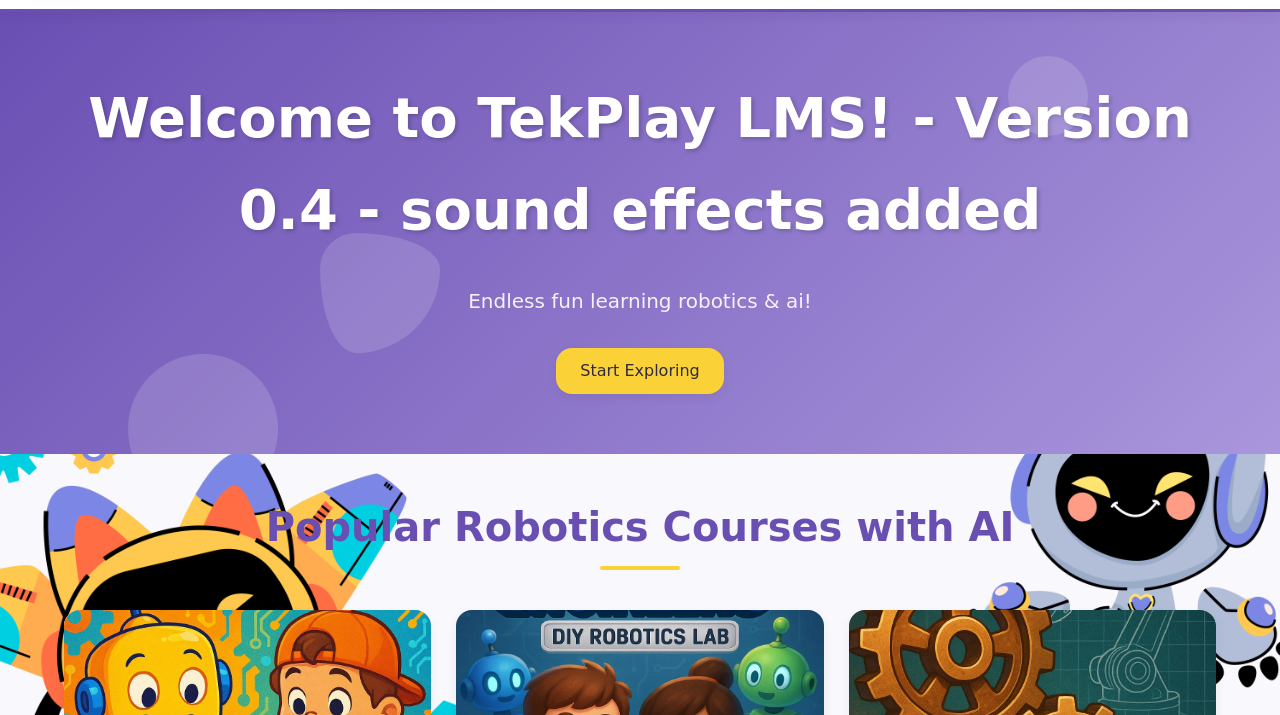
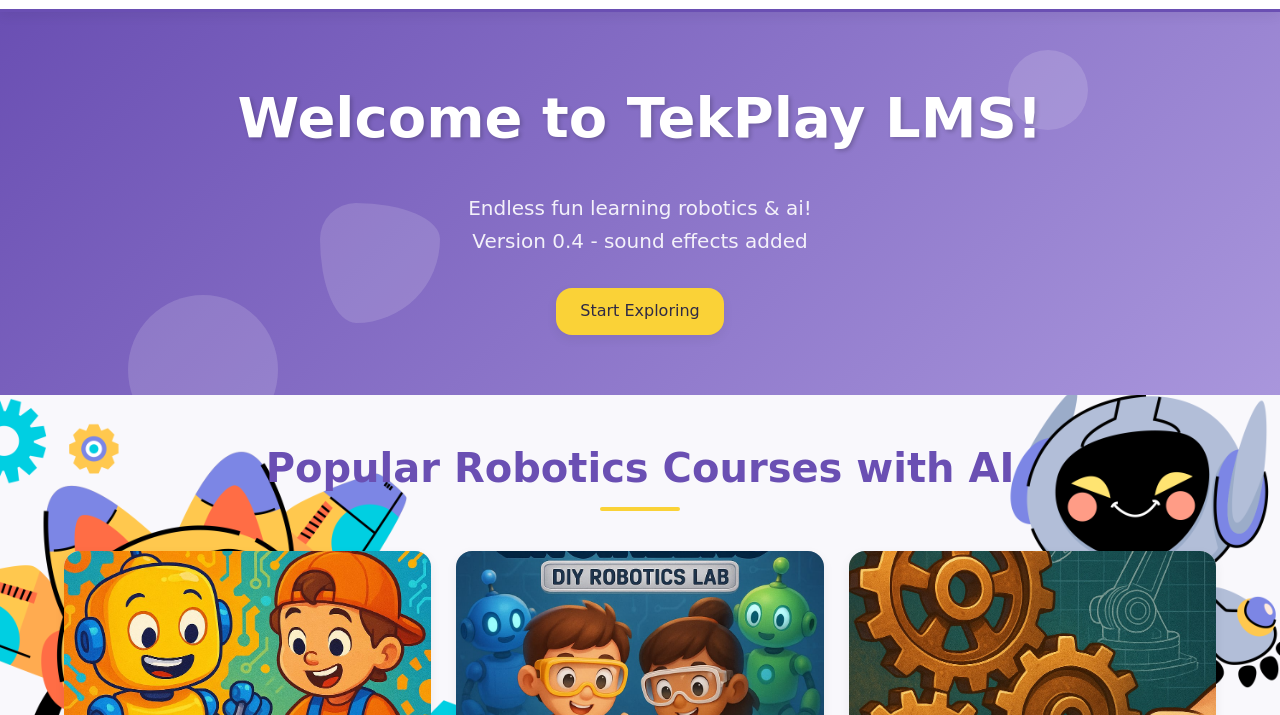
Before and after one commit to hereandnowai/tekplay-ui, a plain HTML site: page index.html in a window 1280 px wide. Shown: the part 85-800 px from the top of the page. Drawn offline with Linux system fonts and the light colour scheme; a web font is replaced by a local one.

Commit message:
version 0.4 text line updated

```diff
--- a/index.html
+++ b/index.html
@@ -82,8 +82,8 @@
     <section class="hero-section" id="home" aria-labelledby="hero-title">
         <div class="container hero-content">
             <!-- TODO: Replace with engaging image or pure CSS animated background -->
-            <h2 id="hero-title">Welcome to TekPlay LMS! - Version 0.4 - sound effects added</h2>
-            <p>Endless fun learning robotics & ai!</p>
+            <h2 id="hero-title">Welcome to TekPlay LMS!</h2>
+            <p>Endless fun learning robotics & ai!<br>Version 0.4 - sound effects added</p>
             <a href="#home" class="button button-primary sfx-hover sfx-click" data-sfx-hover data-sfx-click>Start Exploring</a>
         </div>
         <!-- Simple animated background elements -->
```
